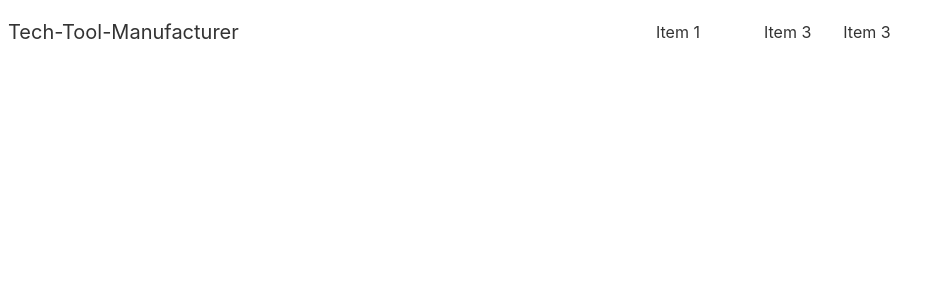
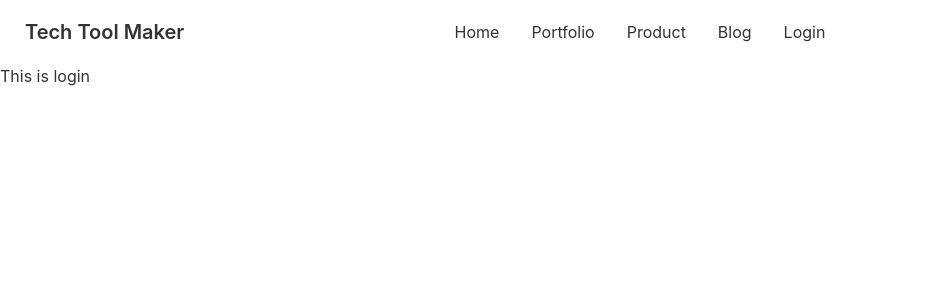
Before and after one commit to abdullahalomar/manufacturer-website-client-side, a React (Create React App) app: page /login in a window 1280 px wide. Shown: the top 300 px of the page, without its empty margins (0-949 px from the left). Built offline with nearby package versions, Linux system fonts and the light colour scheme.

Commit message:
navbar added successfully

```diff
--- a/src/App.js
+++ b/src/App.js
@@ -3,6 +3,10 @@ import './App.css';
 import Navbar from './Pages/Shared/Navbar/Navbar';
 import { Route, Routes } from 'react-router-dom';
 import Home from './Pages/Home/Home';
+import Blog from './Pages/Home/Blog/Blog';
+import Login from './Pages/Login/Login';
+import Portfolio from './Pages/Portfolio/Portfolio';
+import Product from './Pages/Product/Product';
 
 function App() {
   return (
@@ -10,6 +14,10 @@ function App() {
       <Navbar></Navbar>
       <Routes>
         <Route path='/' element={<Home></Home>}></Route>
+        <Route path='/portfolio' element={<Portfolio/>}></Route>
+        <Route path='/product' element={<Product/>}></Route>
+        <Route path='/blog' element={<Blog></Blog>}></Route>
+        <Route path='/login' element={<Login></Login>}></Route>
       </Routes>
     </div>
   );
--- /dev/null
+++ b/src/Pages/Home/Blog/Blog.js
@@ -0,0 +1,11 @@
+import React from 'react';
+
+const Blog = () => {
+    return (
+        <div>
+            <h2>this is blog</h2>
+        </div>
+    );
+};
+
+export default Blog;
--- /dev/null
+++ b/src/Pages/Login/Login.js
@@ -0,0 +1,11 @@
+import React from 'react';
+
+const Login = () => {
+    return (
+        <div>
+            <h2>This is login</h2>
+        </div>
+    );
+};
+
+export default Login;
--- /dev/null
+++ b/src/Pages/Portfolio/Portfolio.js
@@ -0,0 +1,11 @@
+import React from 'react';
+
+const Portfolio = () => {
+    return (
+        <div>
+            <h2>This is portfolio</h2>
+        </div>
+    );
+};
+
+export default Portfolio;
--- /dev/null
+++ b/src/Pages/Product/Product.js
@@ -0,0 +1,11 @@
+import React from 'react';
+
+const Product = () => {
+    return (
+        <div>
+            <h2>this is product</h2>
+        </div>
+    );
+};
+
+export default Product;
--- a/src/Pages/Shared/Navbar/Navbar.js
+++ b/src/Pages/Shared/Navbar/Navbar.js
@@ -2,44 +2,39 @@ import React from 'react';
 import { Link } from 'react-router-dom';
 
 const Navbar = () => {
+  const navMenu = <>
+          <li><Link to='/'>Home</Link></li>
+          <li><Link to='portfolio'>Portfolio</Link></li>
+          <li><Link to='portfolio'>Product</Link></li>
+          <li><Link to='Blog'>Blog</Link></li>
+          <li><Link to='login'>Login</Link></li>
+  </>
+
     return (
-        <div>
-            <div class="navbar bg-base-100">
+      <div class="navbar bg-base-100">
   <div class="navbar-start">
     <div class="dropdown">
       <label tabindex="0" class="btn btn-ghost lg:hidden">
         <svg xmlns="http://www.w3.org/2000/svg" class="h-5 w-5" fill="none" viewBox="0 0 24 24" stroke="currentColor"><path stroke-linecap="round" stroke-linejoin="round" stroke-width="2" d="M4 6h16M4 12h8m-8 6h16" /></svg>
       </label>
       <ul tabindex="0" class="menu menu-compact dropdown-content mt-3 p-2 shadow bg-base-100 rounded-box w-52">
-        <li><a>Item 1</a></li>
-        <li tabindex="0">
-          <a class="justify-between">
-            Parent
-            <svg class="fill-current" xmlns="http://www.w3.org/2000/svg" width="24" height="24" viewBox="0 0 24 24"><path d="M8.59,16.58L13.17,12L8.59,7.41L10,6L16,12L10,18L8.59,16.58Z"/></svg>
-          </a>
-          <ul class="p-2">
-            <li><a>Submenu 1</a></li>
-            <li><a>Submenu 2</a></li>
-          </ul>
-        </li>
-        <li><a>Item 3</a></li>
+      {navMenu}
       </ul>
     </div>
-    <a class="normal-case text-xl">Tech-Tool-Manufacturer</a>
+    <a class="btn btn-ghost normal-case text-xl">Tech Tool Maker</a>
   </div>
   <div class="navbar-center hidden lg:flex">
     <ul class="menu menu-horizontal p-0">
-      <li><a>Item 1</a></li>
-      <li tabindex="0">
+      {navMenu}
+    </ul>
+        </div>
+        <div className='navbar-end'>
+        <label tabIndex="1" for="dashboard-sidebar" className="btn btn-ghost lg:hidden">
+        <svg xmlns="http://www.w3.org/2000/svg" className="h-5 w-5" fill="none" viewBox="0 0 24 24" stroke="currentColor"><path stroke-linecap="round" stroke-linejoin="round" stroke-width="2" d="M4 6h16M4 12h8m-8 6h16" /></svg>
+      </label>
 
-      </li>
-      <li className='text-end'><Link to=''>Item 3</Link></li>
-      <li><Link to=''>Item 3</Link></li>
-    </ul>
-  </div>
-
+   </div>
 </div>
-        </div>
     );
 };
 
```
